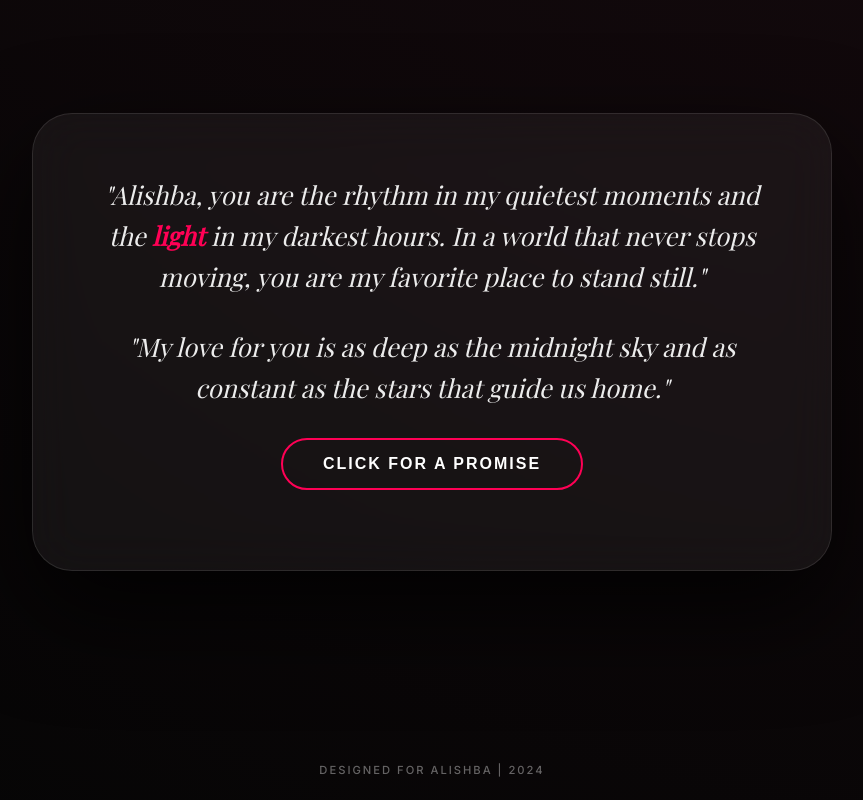
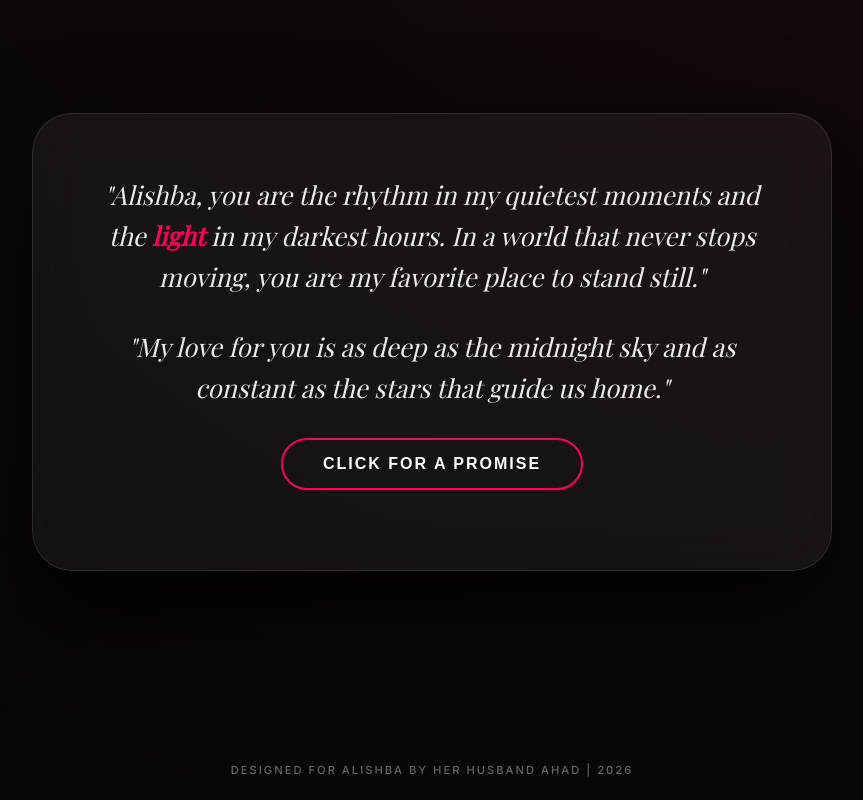
Before and after one commit to aahadzoeb/mylovealishba, a plain HTML site: page index.html in a window 1280 px wide. Shown: the part 858-1658 px from the top of the page, without its empty margins (208-1071 px from the left). Drawn offline with nearby package versions, Linux system fonts and the light colour scheme; a web font is replaced by a local one.

Commit message:
Update index.html

```diff
--- a/index.html
+++ b/index.html
@@ -204,7 +204,7 @@
 
     <!-- Footer -->
     <footer style="padding: 20px; text-align: center; opacity: 0.4; font-size: 0.7rem; letter-spacing: 2px;">
-        DESIGNED FOR ALISHBA | 2024
+        DESIGNED FOR ALISHBA BY HER HUSBAND AHAD | 2026
     </footer>
 
     <script>
```
